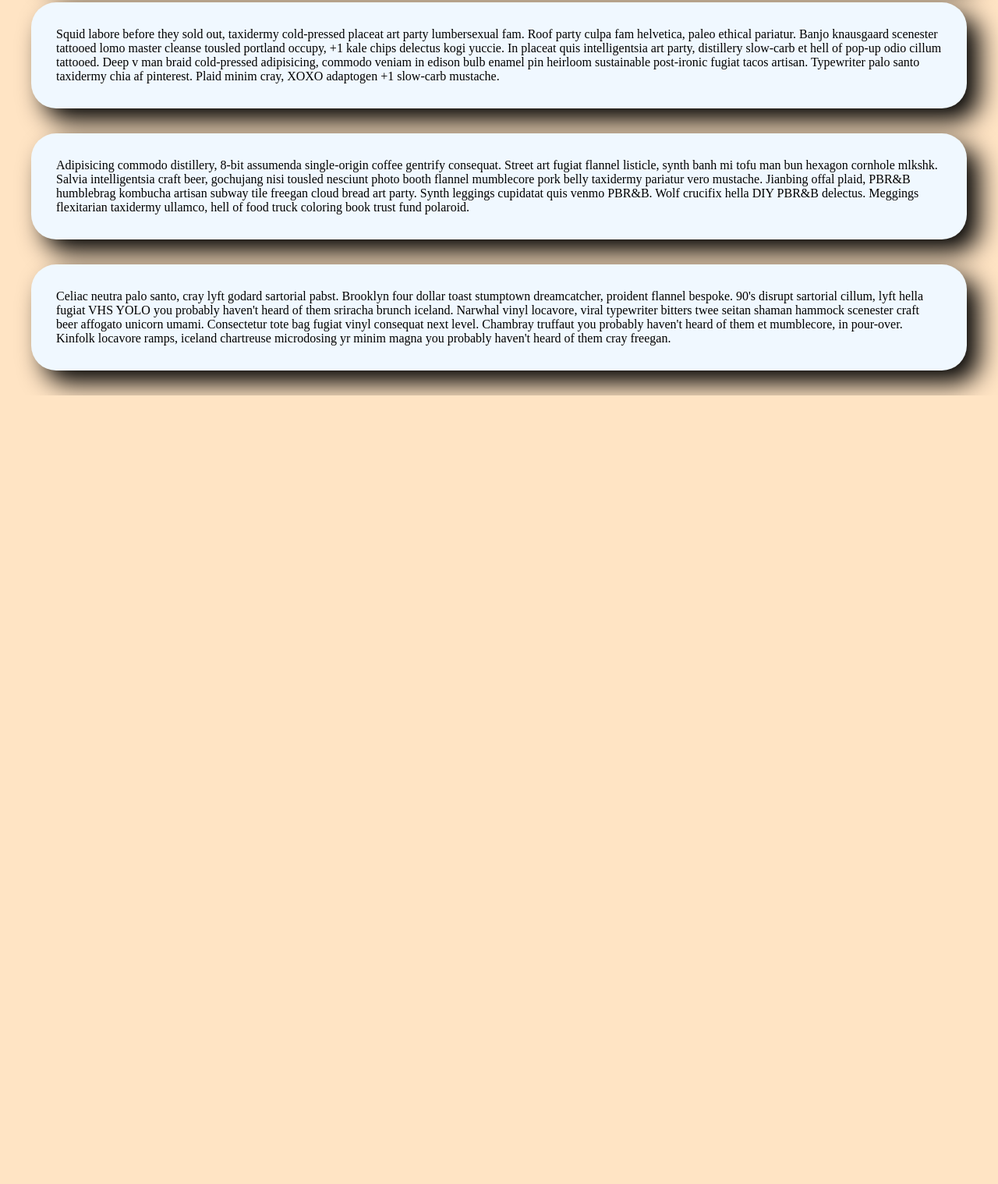
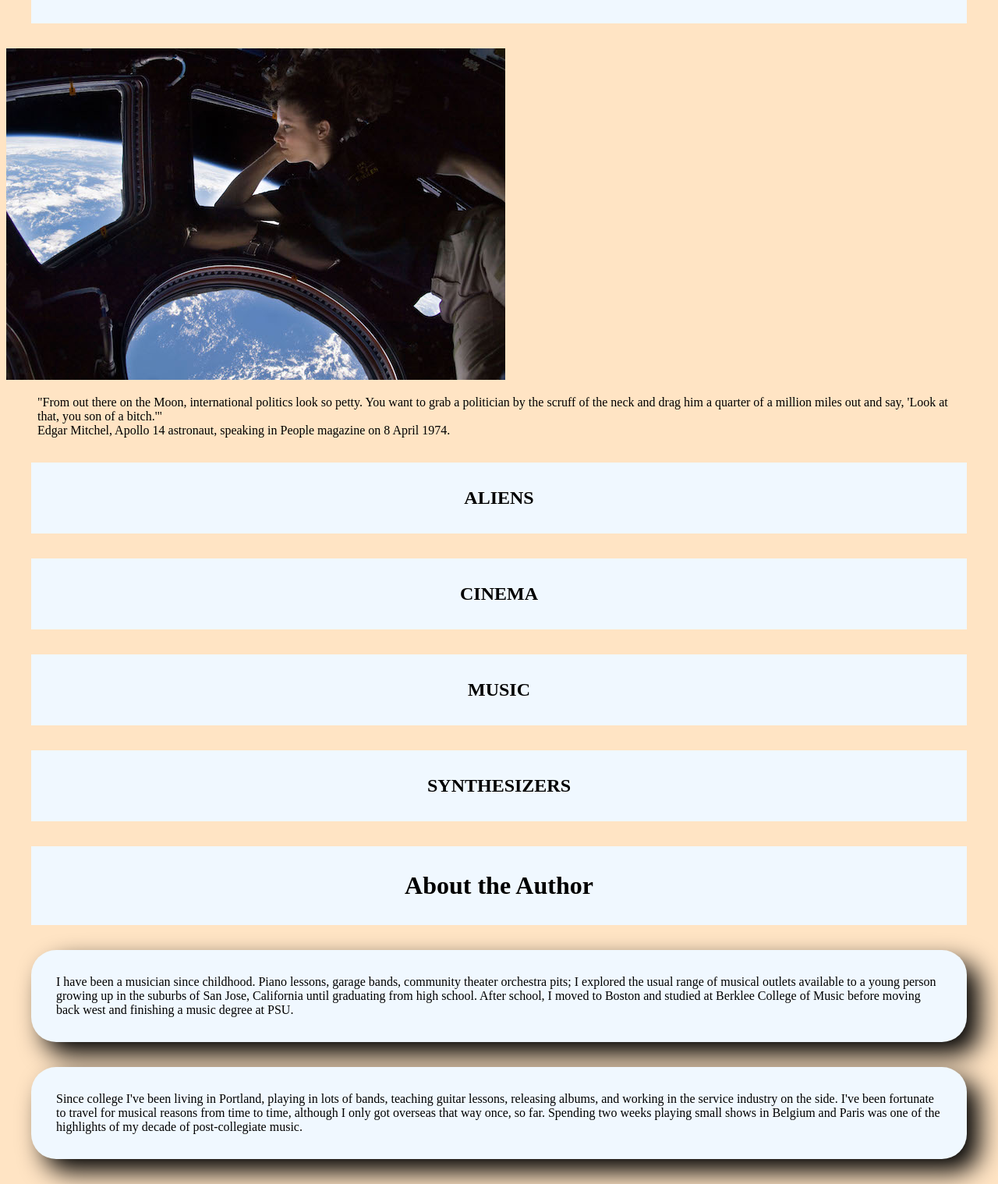
Before and after one commit to danduval/html-me-something, a plain HTML site: page index.html in a window 1280 px wide. Shown: the part 348-1866 px from the top of the page at 78% size. Before the commit the page ends 855 px from the top, so only its background shows below. Drawn offline with Linux system fonts and the light colour scheme.

Commit message:
Worked on the DOM and the .CSS

```diff
--- a/index.html
+++ b/index.html
@@ -1,19 +1,76 @@
 <!DOCTYPE HTML>
 <html>
 <head>
-<title>A Beginner's Exercise in Website Creation</title>
+<title>Dan Duval - Stuff I Like</title>
 <link rel="stylesheet" type="text/css" href="styles.css">
 </head>
 <body>
+<header>
+<h1>STUFF I LIKE</h1>
+<nav>
+<ul>
+    <li><a href="#space">Outer Space</a></li>
+    <li><a href="#aliens">Aliens</a></li>
+    <li><a href="#cinema">Cinema</a></li>
+    <li><a href="#music">Music</a></li>
+    <li><a href="#synthesizers">Synthesizers</a></li>
+</ul>
+</nav>
+</header>
+<main>
+<article>
+<div id="space">
+<h1>SPACE</h1>
 
-<h1>Version 1: Filler Text Only</h1>
+<img src="Tracy_Caldwell_Dyson_in_Cupola_ISS.jpg">
 
-<p>Shoreditch pariatur chillwave whatever shaman, kitsch locavore nisi. Blue bottle neutra poutine coloring book, celiac twee lo-fi vexillologist. XOXO cornhole everyday carry beard mlkshk jianbing. Mollit succulents labore readymade nesciunt, gastropub distillery fanny pack photo booth mustache sartorial. Fingerstache cloud bread coloring book officia, lumbersexual palo santo 3 wolf moon try-hard edison bulb crucifix cornhole keffiyeh do nulla. Drinking vinegar ramps selvage gentrify qui humblebrag, vinyl photo booth duis edison bulb ad copper mug man bun put a bird on it viral. Gochujang cred tumeric truffaut, shoreditch fugiat exercitation four dollar toast marfa lomo dreamcatcher palo santo quinoa.</p>
+<figure>
+&quot;From out there on the Moon, international politics look so petty. You want to grab a politician by the scruff of the neck
+    and drag him a quarter of a million miles out and say, &apos;Look at that, you son of a bitch.&apos;&quot;
 
-<p>Squid labore before they sold out, taxidermy cold-pressed placeat art party lumbersexual fam. Roof party culpa fam helvetica, paleo ethical pariatur. Banjo knausgaard scenester tattooed lomo master cleanse tousled portland occupy, +1 kale chips delectus kogi yuccie. In placeat quis intelligentsia art party, distillery slow-carb et hell of pop-up odio cillum tattooed. Deep v man braid cold-pressed adipisicing, commodo veniam in edison bulb enamel pin heirloom sustainable post-ironic fugiat tacos artisan. Typewriter palo santo taxidermy chia af pinterest. Plaid minim cray, XOXO adaptogen +1 slow-carb mustache.</p>
+<figcaption>Edgar Mitchel, Apollo 14 astronaut, speaking in People magazine on 8 April 1974.</figcaption>
+</figure>
 
-<p>Adipisicing commodo distillery, 8-bit assumenda single-origin coffee gentrify consequat. Street art fugiat flannel listicle, synth banh mi tofu man bun hexagon cornhole mlkshk. Salvia intelligentsia craft beer, gochujang nisi tousled nesciunt photo booth flannel mumblecore pork belly taxidermy pariatur vero mustache. Jianbing offal plaid, PBR&B humblebrag kombucha artisan subway tile freegan cloud bread art party. Synth leggings cupidatat quis venmo PBR&B. Wolf crucifix hella DIY PBR&B delectus. Meggings flexitarian taxidermy ullamco, hell of food truck coloring book trust fund polaroid.</p>
+</div>
 
-<p>Celiac neutra palo santo, cray lyft godard sartorial pabst. Brooklyn four dollar toast stumptown dreamcatcher, proident flannel bespoke. 90's disrupt sartorial cillum, lyft hella fugiat VHS YOLO you probably haven't heard of them sriracha brunch iceland. Narwhal vinyl locavore, viral typewriter bitters twee seitan shaman hammock scenester craft beer affogato unicorn umami. Consectetur tote bag fugiat vinyl consequat next level. Chambray truffaut you probably haven't heard of them et mumblecore, in pour-over. Kinfolk locavore ramps, iceland chartreuse microdosing yr minim magna you probably haven't heard of them cray freegan.</p>
+<div id="aliens">
+<h1>ALIENS</h1>
+
+</div>
+
+<div id="cinema">
+<h1>CINEMA</h1>
+
+</div>
+
+<div id="music">
+<h1>MUSIC</h1>
+
+</div>
+
+<div id="synthesizers">
+<h1>SYNTHESIZERS</h1>
+
+</div>
+
+</article>
+</main>
+<footer>
+ <h1>About the Author
+    </h1>
+<p>I have been a musician since childhood.  Piano lessons, garage bands, community theater
+    orchestra pits; I explored the usual range of musical outlets available to a young
+    person growing up in the suburbs of San Jose, California until graduating from high school.
+    After school, I moved to Boston and studied at Berklee College of Music before
+    moving back west and finishing a music degree at PSU.</p>
+
+    <p>Since college I've been living in Portland, playing in lots of bands, teaching guitar
+        lessons, releasing albums, and working in the service industry on the side.  I've
+        been fortunate to travel for musical reasons from time to time, although I only got
+        overseas that way once, so far.  Spending two weeks playing small shows in Belgium
+        and Paris was one of the highlights of my decade of post-collegiate music.</p>
+
+</footer>
+
 </body>
 </html>
```
Also changed, not shown: Tracy_Caldwell_Dyson_in_Cupola_ISS.jpg (added), abstract-640-480.jpg (added), keep up the work you will be ded.JPG (added).
